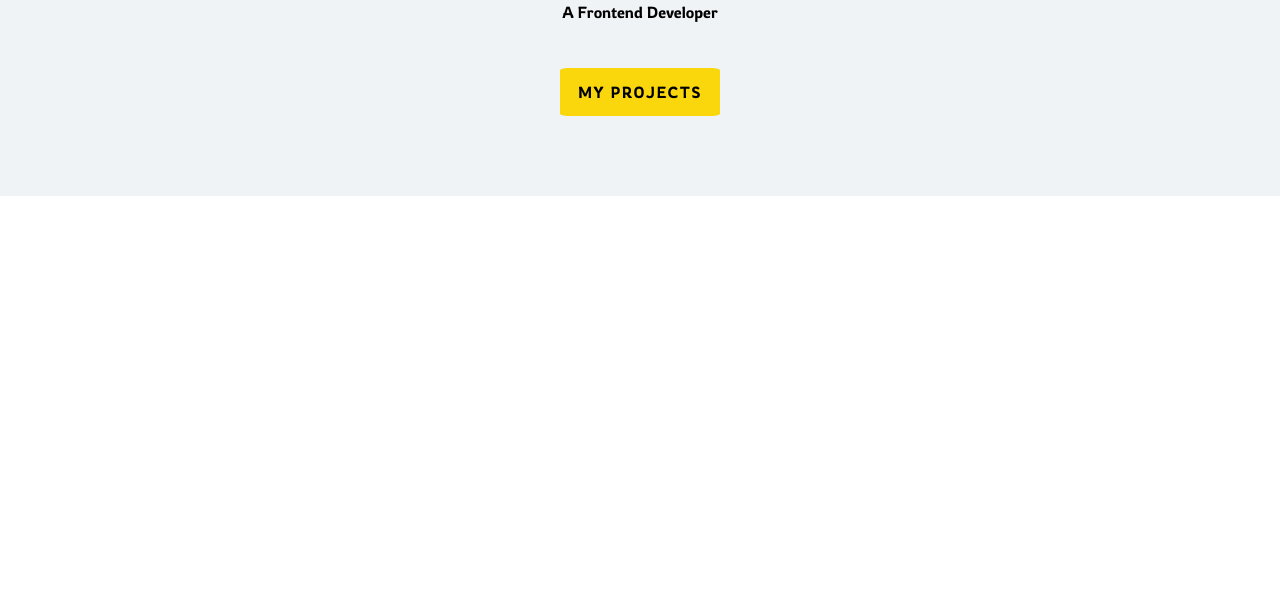
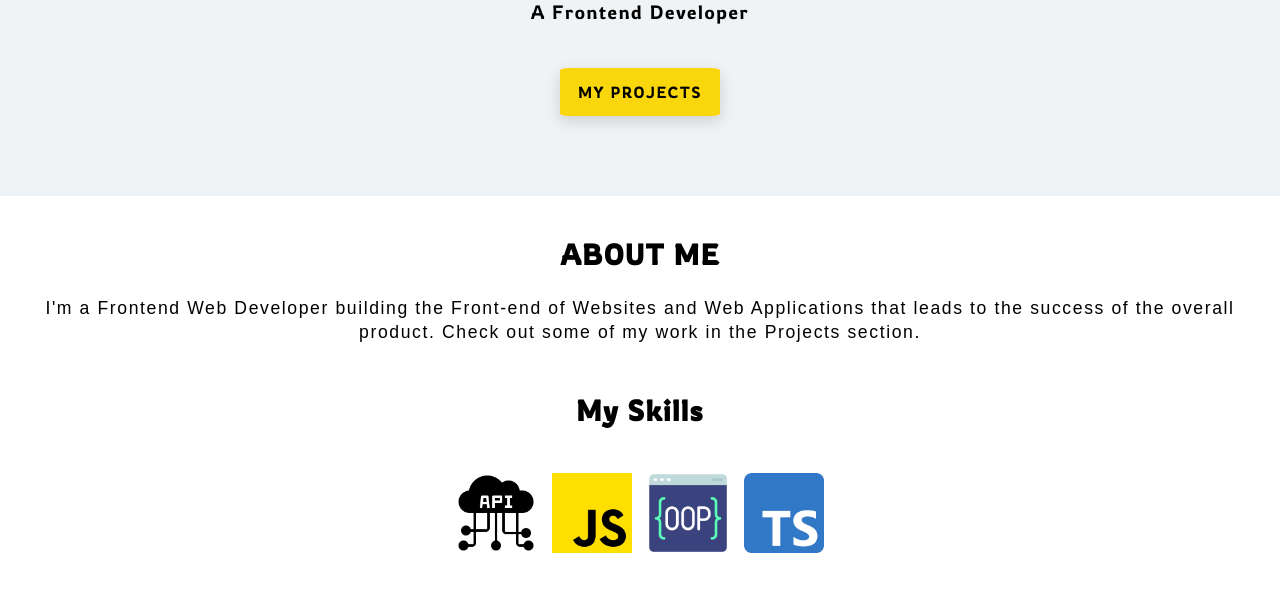
Before and after one commit to adi19947/portfolio-page, a plain HTML site: page index.html in a window 1280 px wide. Shown: the part 210-800 px from the top of the page. Drawn offline with Linux system fonts and the light colour scheme.

Commit message:
add about section and skills icons

```diff
--- a/index.html
+++ b/index.html
@@ -26,19 +26,35 @@
     </div>
     <div id="nav-items-container">
         <ul class="navbar-items">
-            <li class="nav-item"><a class="nav-link" href="./">HOME</a> </li>
-            <li class="nav-item"><a class="nav-link" href="./#about">ABOUT</a> </li>
+            <li class="nav-item"><a class="nav-link" href="#home">HOME</a> </li>
+            <li class="nav-item"><a class="nav-link" href="#about">ABOUT</a> </li>
             <li class="nav-item"><a class="nav-link" href="#">PROJECTS</a> </li>
             <li class="nav-item"><a class="nav-link" href="#">CONTACT</a> </li>
         </ul>
     </div>
 
-    <section class="home-content" name="home">
+    <section class="home-content" id="home">
         <h1 class="home-heading">HEY, I'M ADI DAN</h1>
         <P class="home-text">A Frontend Developer</P>
         <a href="./#project" class="home-projects-btn">MY PROJECTS</a>
     </section>
 
+    <section class="about-content" id="about">
+
+        <h1 class="heading-about">ABOUT ME</h1>
+
+        <p class="about-details">I'm a Frontend Web Developer building the Front-end of Websites and Web Applications
+            that leads to the success of the
+            overall product. Check out some of my work in the Projects section.</p>
+
+        <h3 class="heading-skills">My Skills</h3>
+        <div class="skills-icons">
+            <img src="./images/api.png" alt="api" srcset="" class="programing-icon">
+            <img src="./images/js.png" alt="api" srcset="" class="programing-icon">
+            <img src="./images/programming.png" alt="api" srcset="" class="programing-icon">
+            <img src="./images/typescript.png" alt="api" srcset="" class="programing-icon">
+        </div>
+    </section>
 
     <script src="./script/app.js"></script>
 
--- a/style/style.css
+++ b/style/style.css
@@ -72,10 +72,12 @@ body {
 
 .home-content .home-heading {
   letter-spacing: 0.1rem;
+  font-size: 2rem;
 }
 
-.home-content .text-home {
-  letter-spacing: 0.2rem;
+.home-content .home-text {
+  letter-spacing: 0.1rem;
+  font-size: 1.2rem;
 }
 
 .home-content .home-projects-btn {
@@ -87,6 +89,47 @@ body {
   background-color: rgb(250, 214, 12);
   border-radius: 5%;
   letter-spacing: 0.1rem;
+  box-shadow: 0 5px 15px 0 rgb(0 0 0 / 15%);
 }
 
+.about-content {
+  display: flex;
+  flex-direction: column;
+  justify-content: center;
+  align-items: center;
+
+  padding: 1rem;
+}
+
+.about-content .heading-about {
+  letter-spacing: 0.1rem;
+  font-size: 1.8rem;
+  margin: 1.5rem;
+}
+
+.about-content .about-details {
+  line-height: 1.5rem;
+  margin-bottom: 3rem;
+  font-size: 1.1rem;
+  letter-spacing: 0.1rem;
+  text-align: center;
+  font-family: Arial, Helvetica, sans-serif;
+}
+
+.about-content .heading-skills {
+  font-size: 1.8rem;
+  letter-spacing: 0.1rem;
+  margin-bottom: 1.8rem;
+}
+
+.about-content .skills-icons {
+  display: flex;
+  gap: 1rem;
+  padding: 1rem;
+}
+
+.programing-icon {
+  width: 5rem;
+  height: 5rem;
+}
 /* font-family: "Rowdies", cursive; */
```
Also changed, not shown: images/api.png (added), images/js.png (added), images/programming.png (added), images/typescript.png (added).
